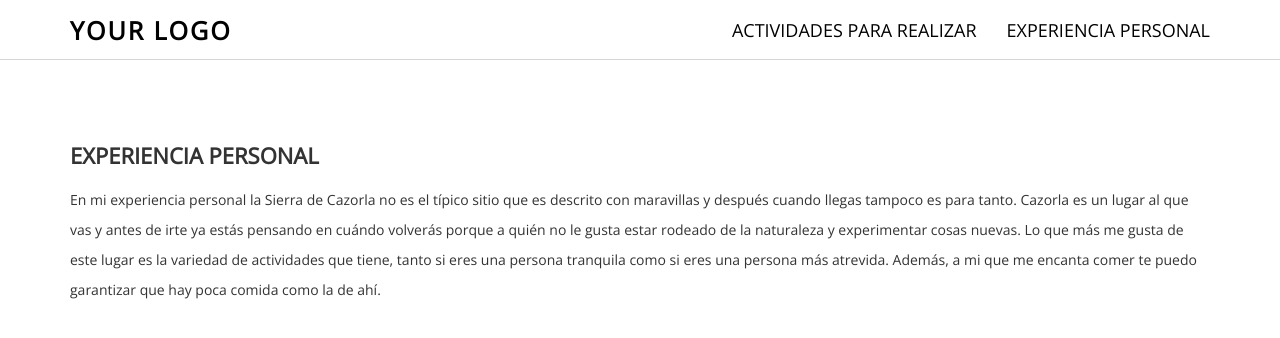
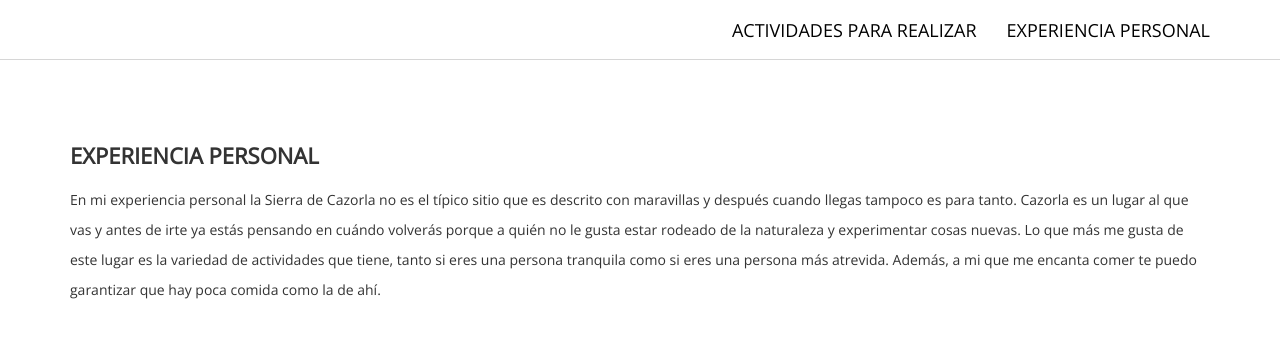
Before and after one commit to tuwebdeconfianza/tuwebdeconfianza, a plain HTML site: page Gallery.html in a window 1280 px wide. Drawn offline with nearby package versions, Linux system fonts and the light colour scheme.

Commit message:
Update Gallery.html

```diff
--- a/Gallery.html
+++ b/Gallery.html
@@ -43,7 +43,6 @@
                     <span class="icon-bar"></span>
                     <span class="icon-bar"></span>
                 </button>
-                <a class="navbar-brand" href="#">YOUR LOGO</a>
             </div>
             <div class="navbar-collapse collapse">
                  <ul class="nav navbar-nav navbar-right">
```
